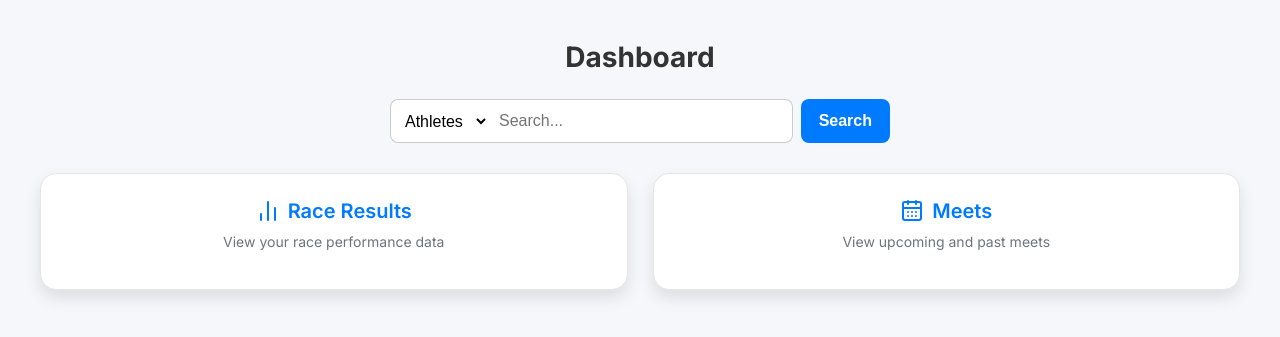
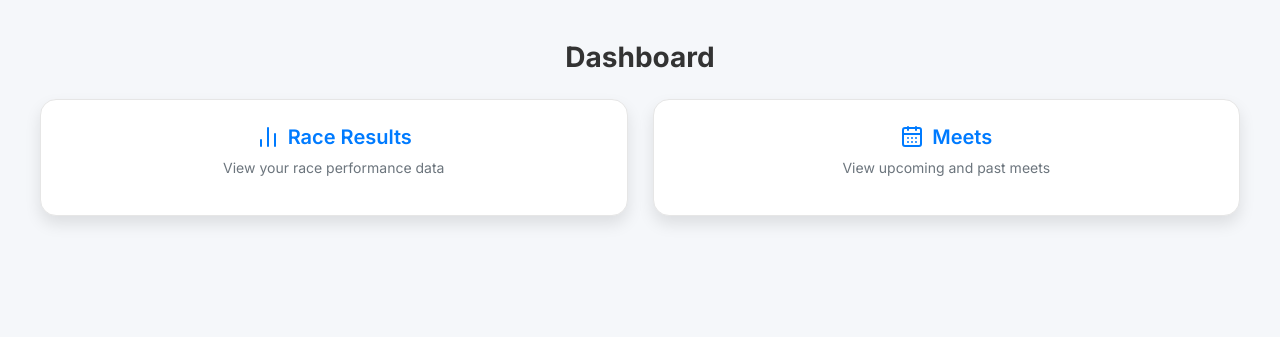
Before and after one commit to JacobPlummer02/group04-database-systems-project-S2025, a Django app: template Running_Application/app/templates/app/dashboard.html in a window 1280 px wide. Shown: the part 101-438 px from the top of the page. Run offline with Django 5.2, Linux system fonts and the light colour scheme; the template is opened without the code that fills it, so the values that code supplies are empty.

Commit message:
Removed search form from the dashboard template

```diff
--- a/Running_Application/app/templates/app/dashboard.html
+++ b/Running_Application/app/templates/app/dashboard.html
@@ -1,21 +1,6 @@
 {% extends "base.html" %}
 {% block content %}
 <h2>Dashboard</h2>
-<form class="search-form" action="#" method="get">
-  <select name="category" class="search-category">
-    <option value="athletes">Athletes</option>
-    <option value="teams">Teams</option>
-    <option value="meets">Meets</option>
-  </select>
-  <input
-    type="search"
-    name="query"
-    class="search-input"
-    placeholder="Search..."
-    required
-  />
-  <button type="submit" class="search-btn">Search</button>
-</form>
 
   <div class="dashboard-grid">
     <div class="dashboard-item">
```
